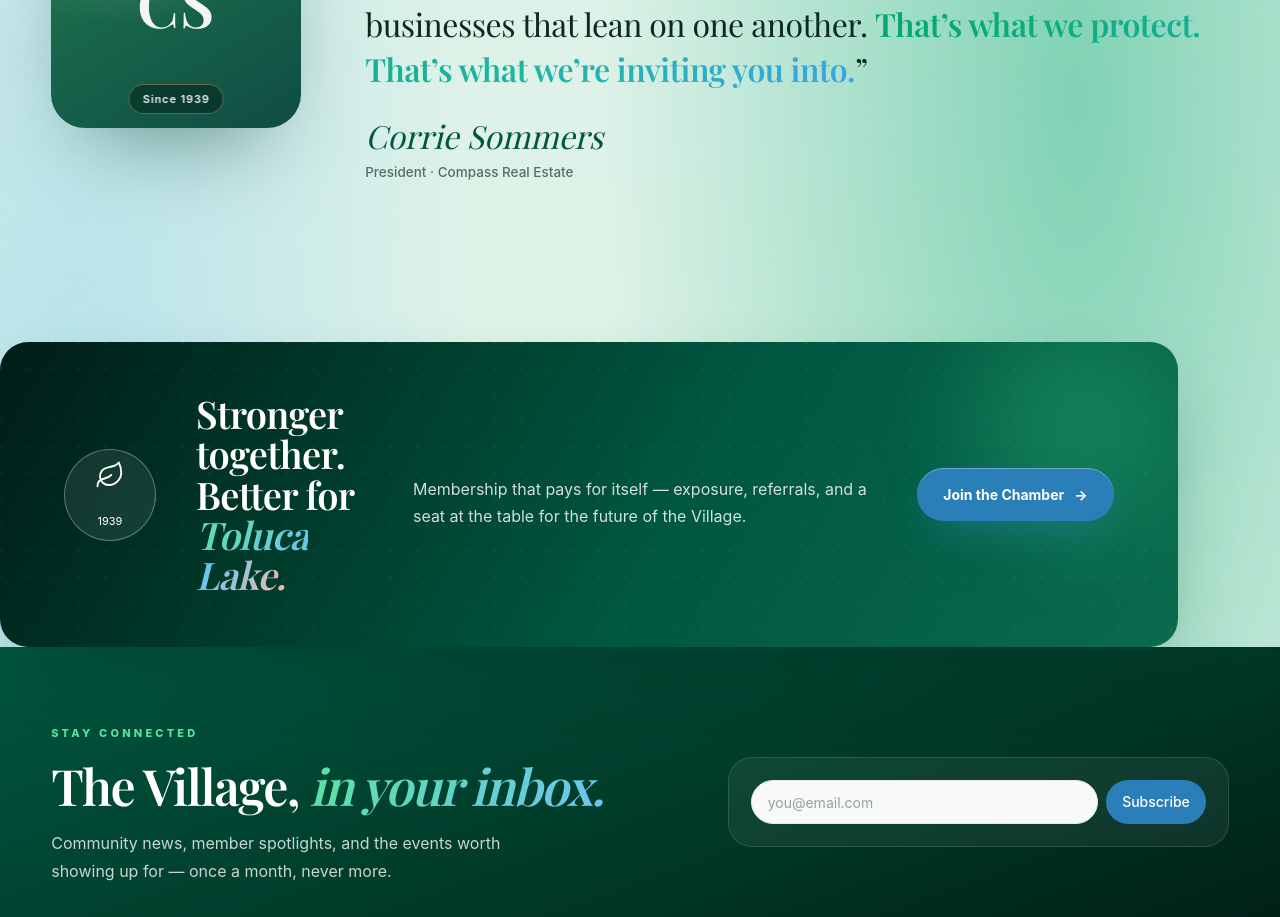
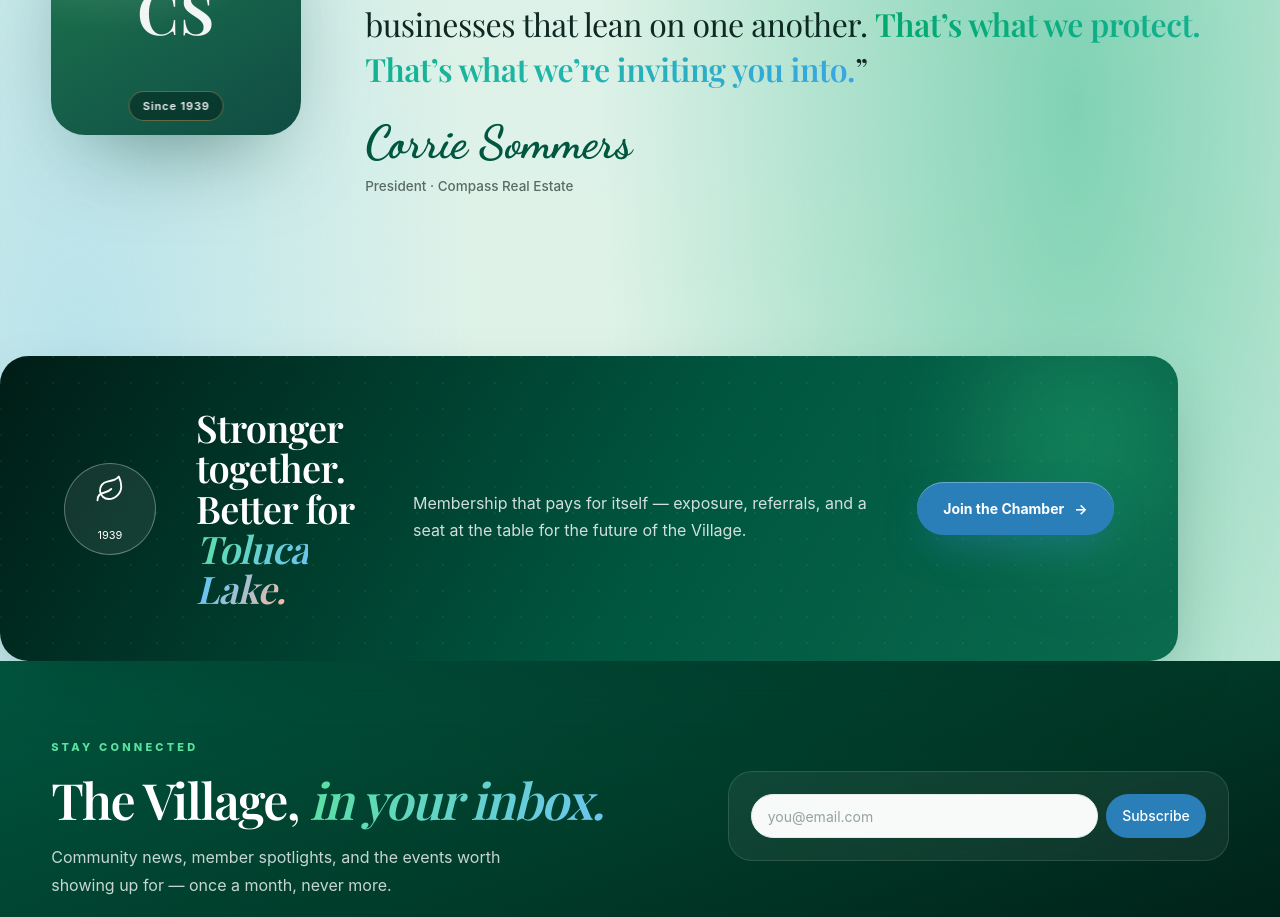
Before and after one commit to romikym/Toluca-lake-chamber, a Next.js app: page / in a window 1280 px wide. Shown: the part 5100-6017 px from the top of the page. Built offline with nearby package versions, Linux system fonts and the light colour scheme; no server answers; the database is empty; a web font is replaced by a local one.

Commit message:
Personal touch: real script signature (Dancing Script) for the President's note

```diff
--- a/src/app/layout.tsx
+++ b/src/app/layout.tsx
@@ -1,5 +1,5 @@
 import type { Metadata } from "next";
-import { Inter, Playfair_Display } from "next/font/google";
+import { Inter, Playfair_Display, Dancing_Script } from "next/font/google";
 import "./globals.css";
 import { SiteHeader } from "@/components/layout/site-header";
 import { SiteFooter } from "@/components/layout/site-footer";
@@ -24,6 +24,14 @@ const playfair = Playfair_Display({
   style: ["normal", "italic"],
 });
 
+// Signature script — used sparingly for the personal "From the President" note.
+const dancingScript = Dancing_Script({
+  subsets: ["latin"],
+  variable: "--font-signature",
+  display: "swap",
+  weight: ["600", "700"],
+});
+
 export const metadata: Metadata = {
   metadataBase: new URL("https://tolucalakechamber.com"),
   title: {
@@ -44,7 +52,7 @@ export default function RootLayout({
   children,
 }: Readonly<{ children: React.ReactNode }>) {
   return (
-    <html lang="en" suppressHydrationWarning className={`${inter.variable} ${playfair.variable}`}>
+    <html lang="en" suppressHydrationWarning className={`${inter.variable} ${playfair.variable} ${dancingScript.variable}`}>
       <body className="min-h-dvh">
         <script dangerouslySetInnerHTML={{ __html: THEME_INIT }} />
         <AuroraBackground />
--- a/src/styles/home.css
+++ b/src/styles/home.css
@@ -858,9 +858,9 @@
 .dark .tlc-home .president-note { color: #e9efea; }
 .tlc-home .president-signature {
   display: block;
-  font-family: var(--serif);
-  font-style: italic;
-  font-size: 32px;
+  font-family: var(--font-signature), var(--serif);
+  font-weight: 700;
+  font-size: 46px;
   line-height: 1;
   color: var(--green);
 }
```
